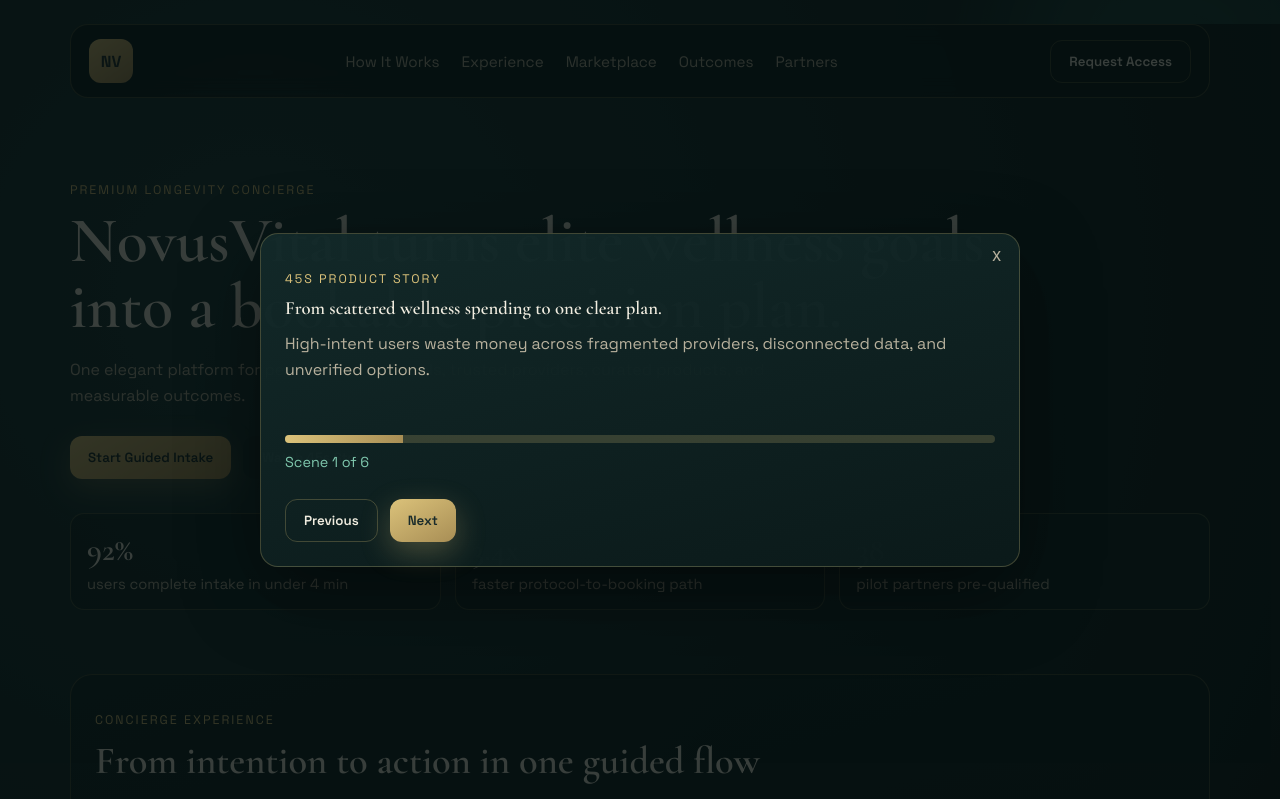
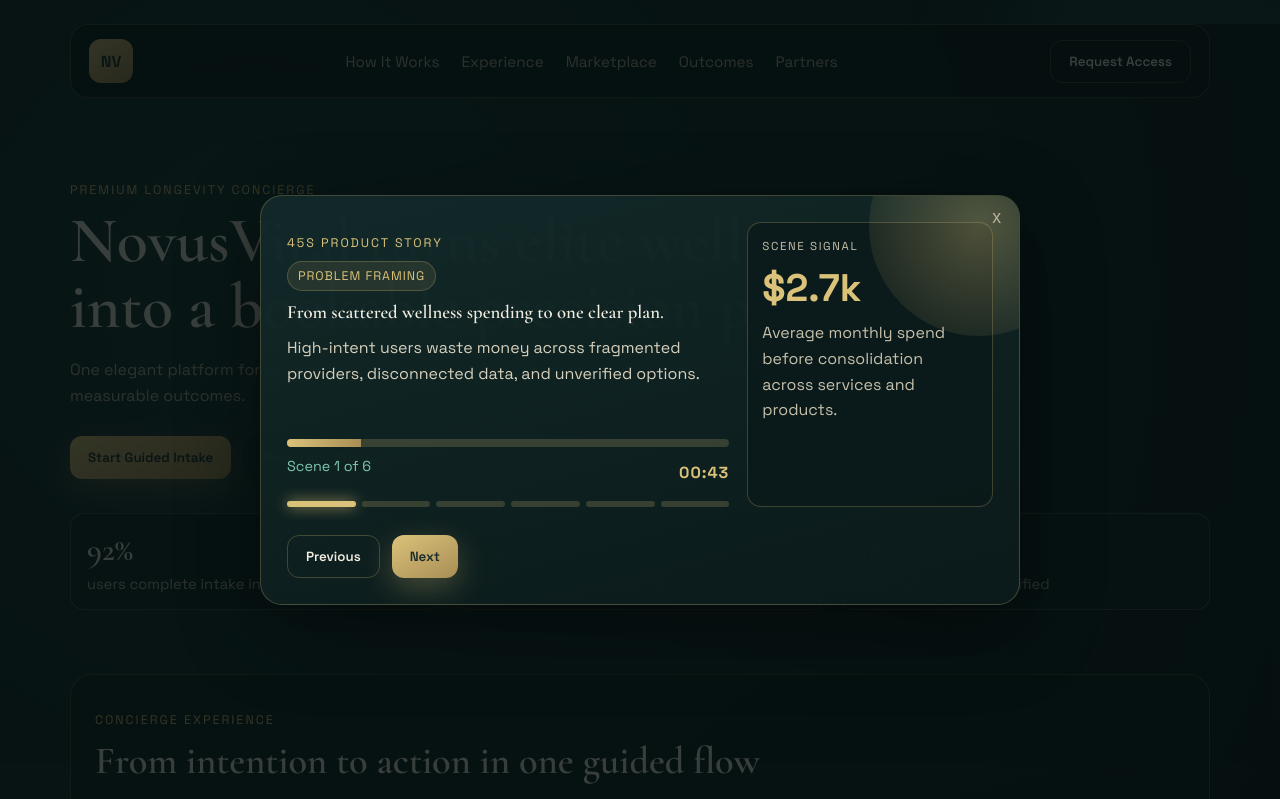
Before and after one commit to BeatViral/NovusVital, a plain HTML site: page index.html in a window 1280 px wide. Both pictures are taken after a click on the button "Watch 45s Story". Shown: the top 799 px of the page. Drawn offline with nearby package versions, Linux system fonts and the light colour scheme.

Commit message:
Polish 45s story with premium layout, scene metadata, and countdown

```diff
--- a/index.html
+++ b/index.html
@@ -189,13 +189,27 @@
   <div class="modal" id="storyModal" aria-hidden="true">
     <div class="story-card">
       <button class="close" id="closeStory" aria-label="Close">x</button>
+      <div class="story-layout">
+        <div>
           <p class="eyebrow">45s Product Story</p>
+          <p class="story-pill" id="storyLabel">Problem Framing</p>
           <h3 id="storyTitle">From scattered wellness spending to one clear plan.</h3>
           <p class="story-copy" id="storyCopy">High-intent users waste money across fragmented providers, disconnected data, and unverified options.</p>
           <div class="story-progress-track" aria-hidden="true">
             <div class="story-progress-fill" id="storyProgress"></div>
           </div>
+          <div class="story-meta">
             <p class="story-step" id="storyStep">Scene 1 of 6</p>
+            <p class="story-timer" id="storyTimer">00:45</p>
+          </div>
+          <div class="story-dots" id="storyDots" aria-hidden="true"></div>
+        </div>
+        <aside class="story-insight">
+          <p class="insight-label">Scene Signal</p>
+          <h4 id="storyStat">$0</h4>
+          <p id="storyHint">A concise metric callout appears here for each scene.</p>
+        </aside>
+      </div>
       <div class="hero-actions">
         <button class="btn btn-outline" id="storyPrev">Previous</button>
         <button class="btn btn-primary" id="storyNext">Next</button>
--- a/script.js
+++ b/script.js
@@ -112,40 +112,78 @@
 const storyCopy = document.getElementById("storyCopy");
 const storyProgress = document.getElementById("storyProgress");
 const storyStep = document.getElementById("storyStep");
+const storyLabel = document.getElementById("storyLabel");
+const storyStat = document.getElementById("storyStat");
+const storyHint = document.getElementById("storyHint");
+const storyTimer = document.getElementById("storyTimer");
+const storyDots = document.getElementById("storyDots");
 const storyPrev = document.getElementById("storyPrev");
 const storyNext = document.getElementById("storyNext");
 
 const storyScenes = [
   {
+    label: "Problem Framing",
     title: "From scattered wellness spending to one clear plan.",
-    copy: "High-intent users waste money across fragmented providers, disconnected data, and unverified options."
+    copy: "High-intent users waste money across fragmented providers, disconnected data, and unverified options.",
+    stat: "$2.7k",
+    hint: "Average monthly spend before consolidation across services and products."
   },
   {
+    label: "Intake",
     title: "Step 1: User sets a goal in under 4 minutes.",
-    copy: "Energy, fat loss, better sleep, or longevity. The intake captures goals, budget, and constraints in one guided flow."
+    copy: "Energy, fat loss, better sleep, or longevity. The intake captures goals, budget, and constraints in one guided flow.",
+    stat: "4 min",
+    hint: "Fast onboarding improves completion and boosts conversion into bookings."
   },
   {
+    label: "Protocol Match",
     title: "Step 2: NovusVital builds a practical protocol path.",
-    copy: "The app maps vetted tests, therapies, supplements, and provider options to a realistic action plan."
+    copy: "The app maps vetted tests, therapies, supplements, and provider options to a realistic action plan.",
+    stat: "3.4x",
+    hint: "Faster path from decision to action compared with fragmented app journeys."
   },
   {
+    label: "Booking",
     title: "Step 3: Booking and payment happen in one place.",
-    copy: "Users can browse trusted partner offers, reserve appointments, and pay without juggling multiple systems."
+    copy: "Users can browse trusted partner offers, reserve appointments, and pay without juggling multiple systems.",
+    stat: "$1,740",
+    hint: "Current pilot average booking value across diagnostic and therapy categories."
   },
   {
+    label: "Outcomes",
     title: "Step 4: Outcomes are tracked over time.",
-    copy: "Biomarker trends, adherence, and repeat behavior become visible so users know what is actually working."
+    copy: "Biomarker trends, adherence, and repeat behavior become visible so users know what is actually working.",
+    stat: "+18.7%",
+    hint: "Composite vitality score improvement over 8 weeks in pilot data."
   },
   {
+    label: "Monetization",
     title: "Business model: revenue on every successful journey.",
-    copy: "NovusVital earns from booking commissions, premium memberships, and partner tooling, with B2B expansion later."
+    copy: "NovusVital earns from booking commissions, premium memberships, and partner tooling, with B2B expansion later.",
+    stat: "24.2%",
+    hint: "Blended take rate target from curated marketplace transactions."
   }
 ];
 
 let storyIndex = 0;
-let storyTimer = null;
+let storySceneTimer = null;
+let storyClockTimer = null;
+let storyRemainingMs = 0;
 const storyDurationMs = 45000;
 const perSceneMs = Math.floor(storyDurationMs / storyScenes.length);
+
+if (storyDots) {
+  storyDots.innerHTML = storyScenes.map(() => "<span></span>").join("");
+}
+
+function formatDuration(ms) {
+  const totalSeconds = Math.max(0, Math.ceil(ms / 1000));
+  const minutes = Math.floor(totalSeconds / 60)
+    .toString()
+    .padStart(2, "0");
+  const seconds = (totalSeconds % 60).toString().padStart(2, "0");
+  return `${minutes}:${seconds}`;
+}
 
 function renderStoryScene(index) {
   if (!storyTitle || !storyCopy || !storyProgress || !storyStep) {
@@ -153,18 +191,39 @@
   }
 
   const scene = storyScenes[index];
+  if (storyLabel) {
+    storyLabel.textContent = scene.label;
+  }
   storyTitle.textContent = scene.title;
   storyCopy.textContent = scene.copy;
+  if (storyStat) {
+    storyStat.textContent = scene.stat;
+  }
+  if (storyHint) {
+    storyHint.textContent = scene.hint;
+  }
   storyStep.textContent = `Scene ${index + 1} of ${storyScenes.length}`;
 
   const progress = ((index + 1) / storyScenes.length) * 100;
   storyProgress.style.width = `${progress}%`;
+
+  if (storyDots) {
+    const dots = storyDots.querySelectorAll("span");
+    dots.forEach((dot, dotIndex) => {
+      dot.classList.toggle("active", dotIndex <= index);
+    });
+  }
 }
 
 function stopStoryTimer() {
-  if (storyTimer) {
-    clearInterval(storyTimer);
-    storyTimer = null;
+  if (storySceneTimer) {
+    clearInterval(storySceneTimer);
+    storySceneTimer = null;
+  }
+
+  if (storyClockTimer) {
+    clearInterval(storyClockTimer);
+    storyClockTimer = null;
   }
 }
 
@@ -185,11 +244,15 @@
 
   stopStoryTimer();
   storyIndex = 0;
+  storyRemainingMs = storyDurationMs;
   renderStoryScene(storyIndex);
+  if (storyTimer) {
+    storyTimer.textContent = formatDuration(storyRemainingMs);
+  }
   storyModal.classList.add("show");
   storyModal.setAttribute("aria-hidden", "false");
 
-  storyTimer = setInterval(() => {
+  storySceneTimer = setInterval(() => {
     storyIndex += 1;
 
     if (storyIndex >= storyScenes.length) {
@@ -199,6 +262,13 @@
 
     renderStoryScene(storyIndex);
   }, perSceneMs);
+
+  storyClockTimer = setInterval(() => {
+    storyRemainingMs -= 1000;
+    if (storyTimer) {
+      storyTimer.textContent = formatDuration(storyRemainingMs);
+    }
+  }, 1000);
 }
 
 function goToStoryScene(stepDelta) {
--- a/styles.css
+++ b/styles.css
@@ -413,17 +413,49 @@
 
 .story-card {
   width: min(760px, 94vw);
-  border-radius: 18px;
+  border-radius: 22px;
   border: 1px solid var(--line);
   background: linear-gradient(165deg, rgba(19, 42, 42, 0.96), rgba(11, 26, 26, 0.98));
-  padding: 24px;
+  padding: 26px;
   position: relative;
   box-shadow: 0 24px 80px rgba(0, 0, 0, 0.45);
+  overflow: hidden;
+}
+
+.story-card::before {
+  content: "";
+  position: absolute;
+  width: 220px;
+  height: 220px;
+  border-radius: 999px;
+  top: -80px;
+  right: -70px;
+  background: radial-gradient(circle, rgba(219, 194, 122, 0.32), rgba(219, 194, 122, 0));
+  pointer-events: none;
+}
+
+.story-layout {
+  display: grid;
+  grid-template-columns: 1.8fr 1fr;
+  gap: 18px;
+}
+
+.story-pill {
+  display: inline-flex;
+  margin: 0 0 10px;
+  padding: 6px 10px;
+  border-radius: 999px;
+  font-size: 0.78rem;
+  letter-spacing: 0.08em;
+  text-transform: uppercase;
+  border: 1px solid var(--line);
+  color: var(--accent);
+  background: rgba(219, 194, 122, 0.1);
 }
 
 .story-copy {
   margin-top: 12px;
-  color: var(--muted);
+  color: #d6d0bc;
   line-height: 1.65;
   min-height: 88px;
 }
@@ -445,9 +477,68 @@
 }
 
 .story-step {
-  margin-top: 10px;
+  margin-top: 0;
   color: var(--success);
   font-size: 0.9rem;
+}
+
+.story-meta {
+  margin-top: 10px;
+  display: flex;
+  justify-content: space-between;
+  align-items: center;
+}
+
+.story-timer {
+  margin: 0;
+  color: var(--accent);
+  font-weight: 700;
+  letter-spacing: 0.06em;
+}
+
+.story-dots {
+  margin-top: 12px;
+  display: grid;
+  grid-template-columns: repeat(6, minmax(0, 1fr));
+  gap: 6px;
+}
+
+.story-dots span {
+  height: 6px;
+  border-radius: 999px;
+  background: rgba(219, 194, 122, 0.2);
+}
+
+.story-dots span.active {
+  background: #dbc27a;
+  box-shadow: 0 0 14px rgba(219, 194, 122, 0.8);
+}
+
+.story-insight {
+  border: 1px solid var(--line);
+  border-radius: 14px;
+  padding: 14px;
+  background: rgba(10, 24, 24, 0.72);
+}
+
+.insight-label {
+  margin: 0;
+  color: #9eb5ab;
+  text-transform: uppercase;
+  letter-spacing: 0.14em;
+  font-size: 0.72rem;
+}
+
+.story-insight h4 {
+  margin: 8px 0;
+  font-size: clamp(1.6rem, 3vw, 2.4rem);
+  color: var(--accent);
+}
+
+.story-insight p {
+  margin: 0;
+  color: #c6c0ab;
+  line-height: 1.6;
 }
 
 .close {
@@ -519,6 +610,14 @@
     grid-template-columns: 1fr;
   }
 
+  .story-layout {
+    grid-template-columns: 1fr;
+  }
+
+  .story-copy {
+    min-height: 0;
+  }
+
   .split {
     align-items: start;
     flex-direction: column;
```
Lines whose indentation alone changed are shown as unchanged.
